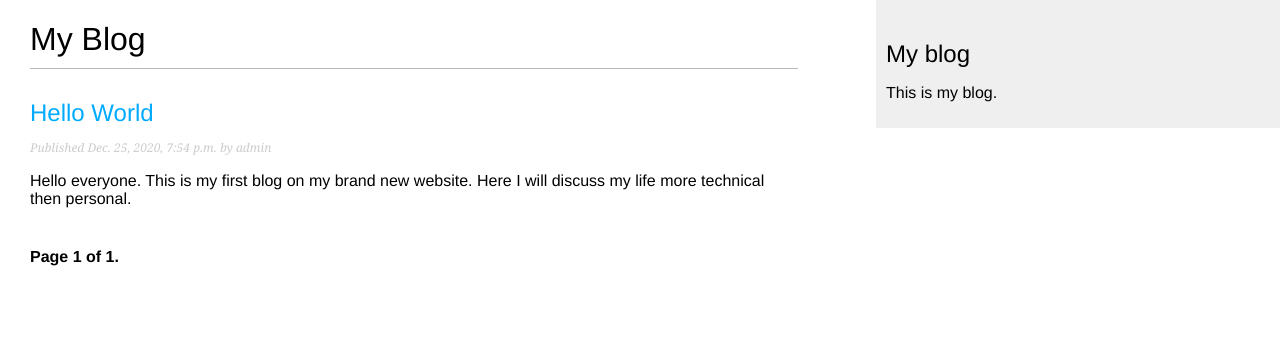
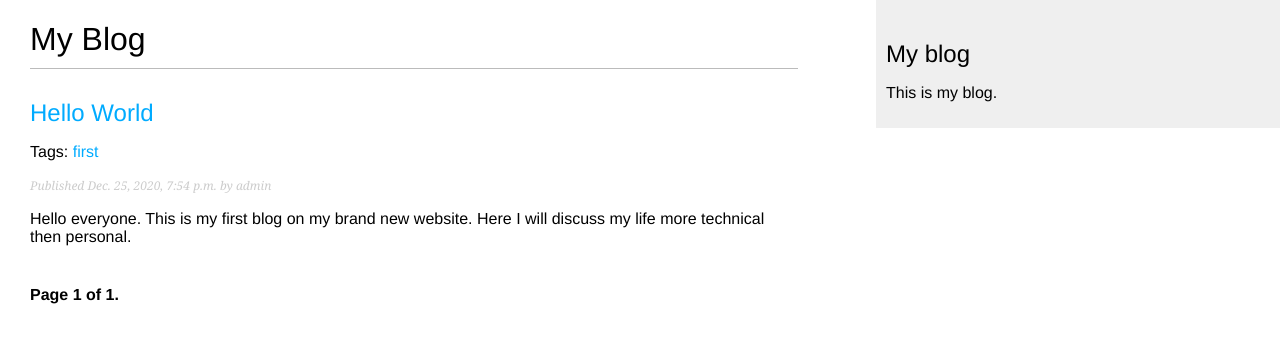
Before and after one commit to litesh1998/First-Site, a Django app: page / in a window 1280 px wide. Shown: the top 343 px of the page. Run offline with Django 3.2, Linux system fonts and the light colour scheme; data comes from the database, SQL or seed files in the repository; both versions use the stored data as it was after the commit; parts of the project's set-up code (start-up, migrations or seed data) failed here and were passed over.

Commit message:
added tagging facility

```diff
--- a/mysite/blog/models.py
+++ b/mysite/blog/models.py
@@ -5,7 +5,7 @@ from django.db.models.expressions import OrderBy
 from django.db.models.lookups import PostgresOperatorLookup
 from django.urls import reverse
 from django.utils import timezone
-
+from taggit.managers import TaggableManager
 
 
 class PublishedManager(models.Manager):
@@ -28,6 +28,8 @@ class Post(models.Model):
 
     objects=models.Manager()
     published=PublishedManager()
+
+    tags=TaggableManager()
 
     class Meta:
         ordering = ('-publish',)
--- a/mysite/blog/templates/blog/post/list.html
+++ b/mysite/blog/templates/blog/post/list.html
@@ -2,12 +2,24 @@
 {% block title %}My Blog{% endblock %}
 {% block content %}
 <h1>My Blog</h1>
+{% if tag %}
+<h2>Posts tagged with "{{ tag.name }}"</h2>
+{% endif %}
 {% for post in posts %}
 <h2>
     <a href="{{ post.get_absolute_url }}">
         {{ post.title }}
     </a>
 </h2>
+<p class="tags">
+    Tags:
+    {% for tag in post.tags.all %}
+    <a href="{% url 'blog:post_list_by_tag' tag.slug %}">
+        {{ tag.name }}
+    </a>
+    {% if not forloop.last %}, {% endif %}
+    {% endfor %}
+</p>
 <p class="date">
     Published {{ post.publish }} by {{ post.author }}
 </p>
--- a/mysite/blog/urls.py
+++ b/mysite/blog/urls.py
@@ -6,5 +6,6 @@ app_name='blog'
 urlpatterns=[
     path('', views.post_list, name='post_list'),
     path('<int:year>/<int:month>/<int:day>/<slug:post>', views.post_detail, name='post_detail'),
-    path('share/<int:post_id>', views.post_share, name='post_share')
+    path('share/<int:post_id>', views.post_share, name='post_share'),
+    path('tag/<slug:tag_slug>', views.post_list, name='post_list_by_tag')
 ]
--- a/mysite/blog/views.py
+++ b/mysite/blog/views.py
@@ -4,14 +4,20 @@ from .models import Post, Comment
 from django.core.paginator import Paginator, PageNotAnInteger, EmptyPage
 from .forms import EmailPostForm, CommentForm
 from django.core.mail import send_mail
+from taggit.models import Tag
 # Create your views here.
 
 
-def post_list(request):
+def post_list(request, tag_slug=None):
     objects = Post.published.all()
+    tag=None
+
+    if tag_slug:
+        tag=get_object_or_404(Tag, slug=tag_slug)
+        objects=objects.filter(tags__in=[tag])
+
     paginator = Paginator(objects, 3)
     page = request.GET.get('page')
-
     try:
         posts = paginator.page(page)
 
@@ -20,7 +26,7 @@ def post_list(request):
     except EmptyPage:
         posts = paginator.page(paginator.num_pages)
 
-    return render(request, 'blog/post/list.html', {'page': page, 'posts': posts})
+    return render(request, 'blog/post/list.html', {'page': page, 'posts': posts, 'tag':tag})
 
 
 def post_detail(request, year, month, day, post):
--- a/mysite/mysite/settings.py
+++ b/mysite/mysite/settings.py
@@ -38,6 +38,7 @@ INSTALLED_APPS = [
     'django.contrib.messages',
     'django.contrib.staticfiles',
     'blog.apps.BlogConfig',
+    'taggit',
 ]
 
 MIDDLEWARE = [
```
Also changed, not shown: mysite/blog/migrations/0005_post_tags.py (added), mysite/db.sqlite3.
